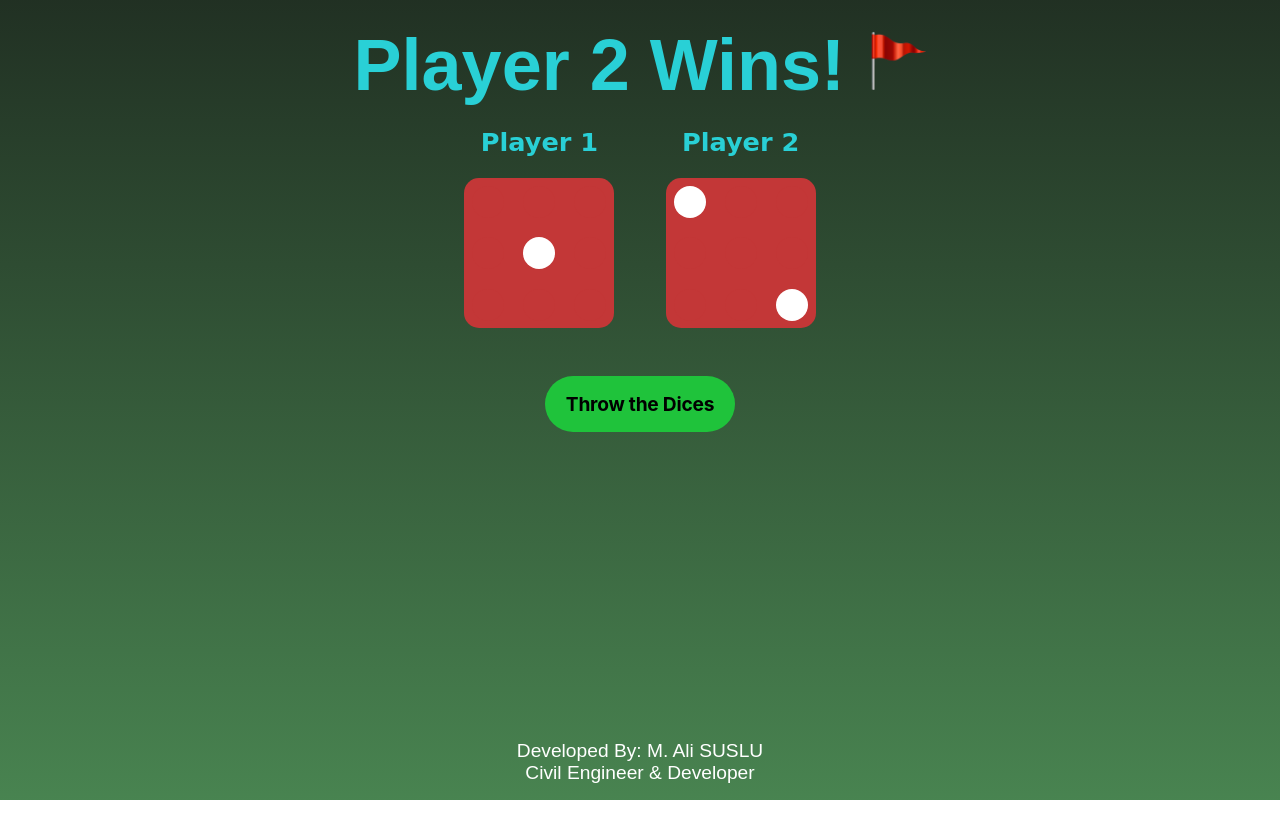
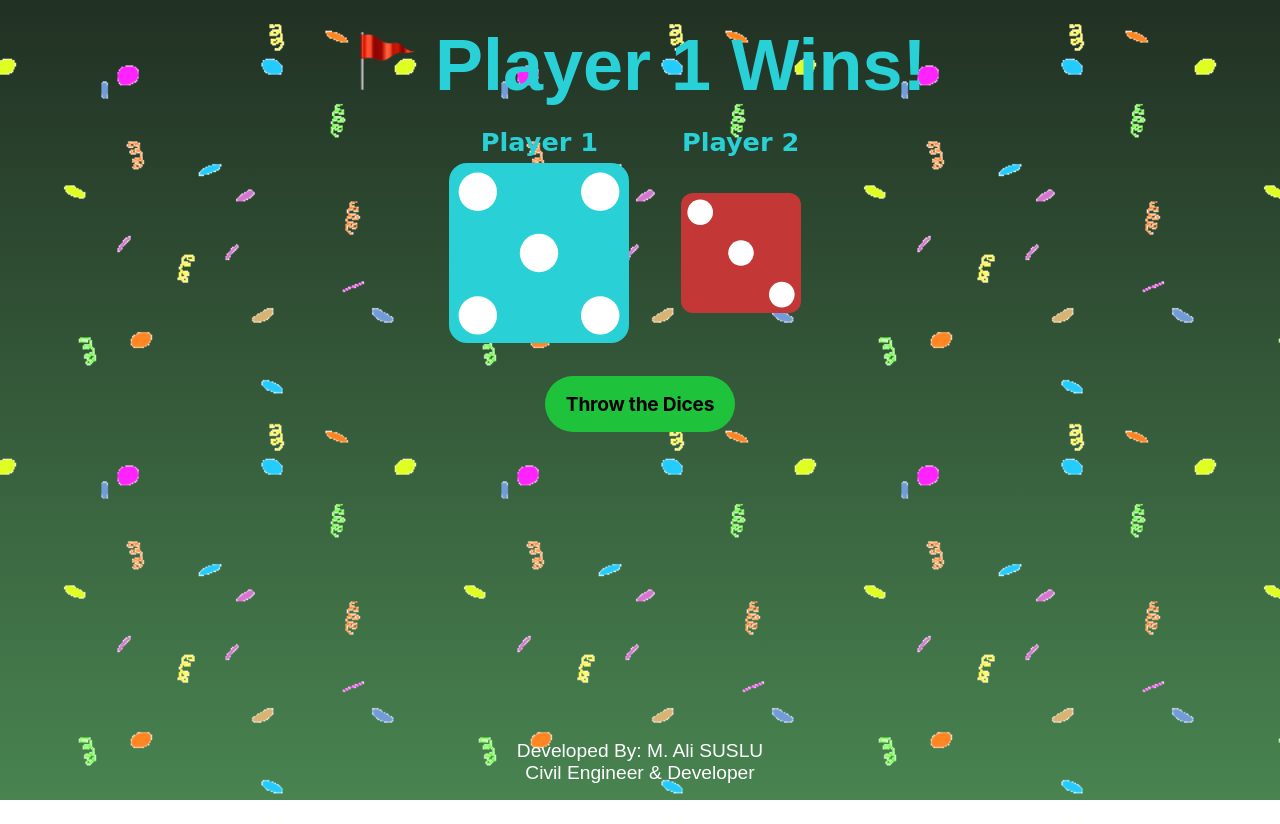
Before and after one commit to malisuslu/the_dicee_challenge, a plain HTML site: page index.html in a window 1280 px wide. Both pictures are taken after a click on the button "Throw the Dices". Before the commit the page ends 800 px from the top, so only its background shows below. Drawn offline with Linux system fonts and the light colour scheme.

Commit message:
Some visiual upgrades are applied

```diff
--- a/app.js
+++ b/app.js
@@ -1,7 +1,4 @@
 function roll_the_dices() {
-
-    let all_circles = document.querySelectorAll(".circle");
-    console.log(all_circles);
 
     for (let i = 0; i < all_circles.length; i++) {
         all_circles[i].style.backgroundColor = "hsl(0, 56%, 49%)";
@@ -10,11 +7,8 @@ function roll_the_dices() {
     player1 = Math.floor(Math.random() * 6) + 1;
     player2 = Math.floor(Math.random() * 6) + 1;
 
-    let circle1 =document.querySelectorAll(`#p1 .circle`);
-    let circle2 =document.querySelectorAll("#p2 .circle");
-
     function colorDot(arr, circle) {
-        return arr.map(x => circle[x]).map(x => x.style.backgroundColor = "white");
+        return arr.map(x => circle[x].style.backgroundColor = "white");
      }
 
     function diceFace(player, circle) {
@@ -45,25 +39,66 @@ function roll_the_dices() {
 
 };
 
-let player1 = 0;
-let player2 = 0;
-
 function winner() {
     if (player1 > player2) {
         document.querySelector("h1").innerHTML = "<img src='red-flag.png' alt='red_flag'> Player 1 Wins!";
+        document.querySelector(".clb-img").style.visibility = "visible";
+        document.querySelector("#p1").style.transform = "scale(1.2)";
+        document.querySelector("#p1").style.backgroundColor = "hsl(182, 68%, 50%)";
+        document.querySelector("#p2").style.transform = "scale(0.8)";
+        Array.from(circle1).map(x =>
+            x.style.backgroundColor === "white" ?
+            x.style.backgroundColor = "white" :
+            x.style.backgroundColor = "hsl(182, 68%, 50%)");
+
+    /*  for(let i = 0; i < circle1.length; i++) {
+            circle1[i].style.backgroundColor == "white" ? circle1[i].style.backgroundColor = "white" : circle1[i].style.backgroundColor = "hsl(182, 68%, 50%)";
+        } */
     } else if (player2 > player1) {
         document.querySelector("h1").innerHTML = "Player 2 Wins! <img src='red-flag.png' alt='red_flag'>";
+        document.querySelector(".clb-img").style.visibility = "visible";
+        document.querySelector("#p2").style.transform = "scale(1.2)";
+        document.querySelector("#p1").style.transform = "scale(0.8)";
+        document.querySelector("#p2").style.backgroundColor = "hsl(182, 68%, 50%)";
+        Array.from(circle2).map(x =>
+            x.style.backgroundColor === "white" ?
+            x.style.backgroundColor = "white" :
+            x.style.backgroundColor = "hsl(182, 68%, 50%)");
+
+    /*  for(let i = 0; i < circle2.length; i++) {
+            circle2[i].style.backgroundColor == "white" ? circle2[i].style.backgroundColor = "white" : circle2[i].style.backgroundColor = "hsl(182, 68%, 50%)";
+        } */
     } else {
         document.querySelector("h1").innerHTML = "Draw!";
     }
 }
 
+function revertWinner() {
+    document.querySelector("h1").innerHTML = "";
+    document.querySelector(".clb-img").style.visibility = "hidden";
+    document.querySelector("#p1").style.transform = "scale(1)";
+    document.querySelector("#p2").style.transform = "scale(1)";
+    document.querySelector("#p1").style.backgroundColor = "hsl(0, 56%, 49%)";
+    document.querySelector("#p2").style.backgroundColor = "hsl(0, 56%, 49%)";
+    Array.from(all_circles).map(x => x.style.backgroundColor = "hsl(0, 56%, 49%)");
+}
+
 function throw_the_dices() {
-
-    for (let i = 0; i < 20; i++) {
+    revertWinner();
+    document.querySelector("h1").innerHTML = "Rolling!!!";
+    for (let i = 0; i < 15; i++) {
         setTimeout(roll_the_dices, 100 * i);
         };
     setTimeout(winner, 100 * 20+50);
-}
+    };
+
+
+let player1 = 0;
+let player2 = 0;
+
+let all_circles = document.querySelectorAll(".circle");
+let circle1 = document.querySelectorAll("#p1 .circle");
+let circle2 = document.querySelectorAll("#p2 .circle");
+
 
 document.querySelector(".button-73").addEventListener("click", throw_the_dices);
--- a/index.html
+++ b/index.html
@@ -12,6 +12,9 @@
 </head>
 
 <body>
+
+    <div class="clb-img"></div>
+
     <div class="winnerboard">
         <h1>Good Luck!</h1>
     </div>
@@ -63,6 +66,4 @@
     <script src="app.js"></script>
 </body>
 
-
-
 </html>
--- a/style.css
+++ b/style.css
@@ -1,14 +1,13 @@
 body {
-    /* background-color: hsl(128, 19%, 16%); */
-    background-image: linear-gradient(hsl(128, 19%, 16%), hsl(128, 29%, 40%));
+    background: linear-gradient(hsl(128, 19%, 16%), hsl(128, 29%, 40%));
+    background-repeat: no-repeat;
+    background-position: center;
     background-size: cover;
-    background-repeat: no-repeat;
-    /* background-attachment: fixed; */
-    background-position: center;
     height: 97vh;
     max-width: 100%;
     margin: 0;
     padding: 0;
+    overflow: hidden;
 }
 
 .winnerboard {
@@ -27,6 +26,18 @@ h1 {
     color: hsl(182, 68%, 50%);
     font-family: 'Brush Script MT', sans-serif;
     margin: 0;
+}
+
+.clb-img {
+    position: absolute;
+    height: 100%;
+    width: 100%;
+    margin: 0;
+    padding: 0;
+    background: url("clb.gif") repeat top;
+    background-size: auto 50vh;
+    z-index: -1;
+    visibility: hidden;
 }
 
 img {
```
Also changed, not shown: clb.gif (added). Lines whose indentation alone changed are shown as unchanged.
